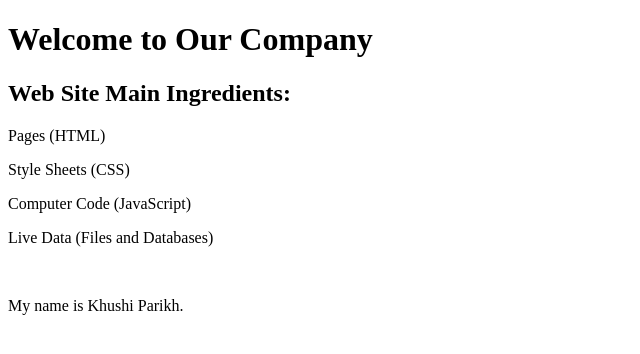
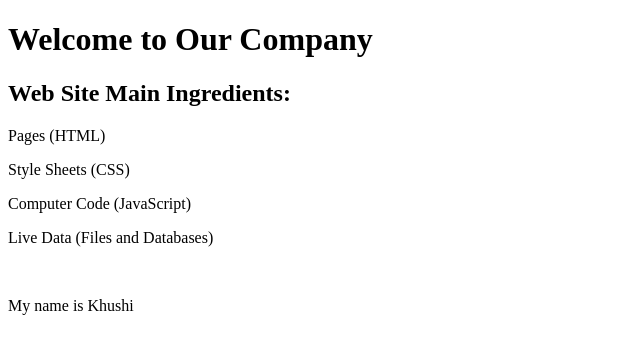
Before and after one commit to 19it077/GitJenkins, a plain HTML site: page index.html in a window 1280 px wide. Shown: the full height of the page, 0-640 px from the left. Drawn offline with Linux system fonts and the light colour scheme.

Commit message:
modified files

```diff
--- a/index.html
+++ b/index.html
@@ -16,7 +16,7 @@
   <p>Live Data (Files and Databases)</p>
 
   <br>
-  <P>My name is Khushi Parikh. </P>
+  <P>My name is Khushi</P>
 
 </body>
 </html>
```
